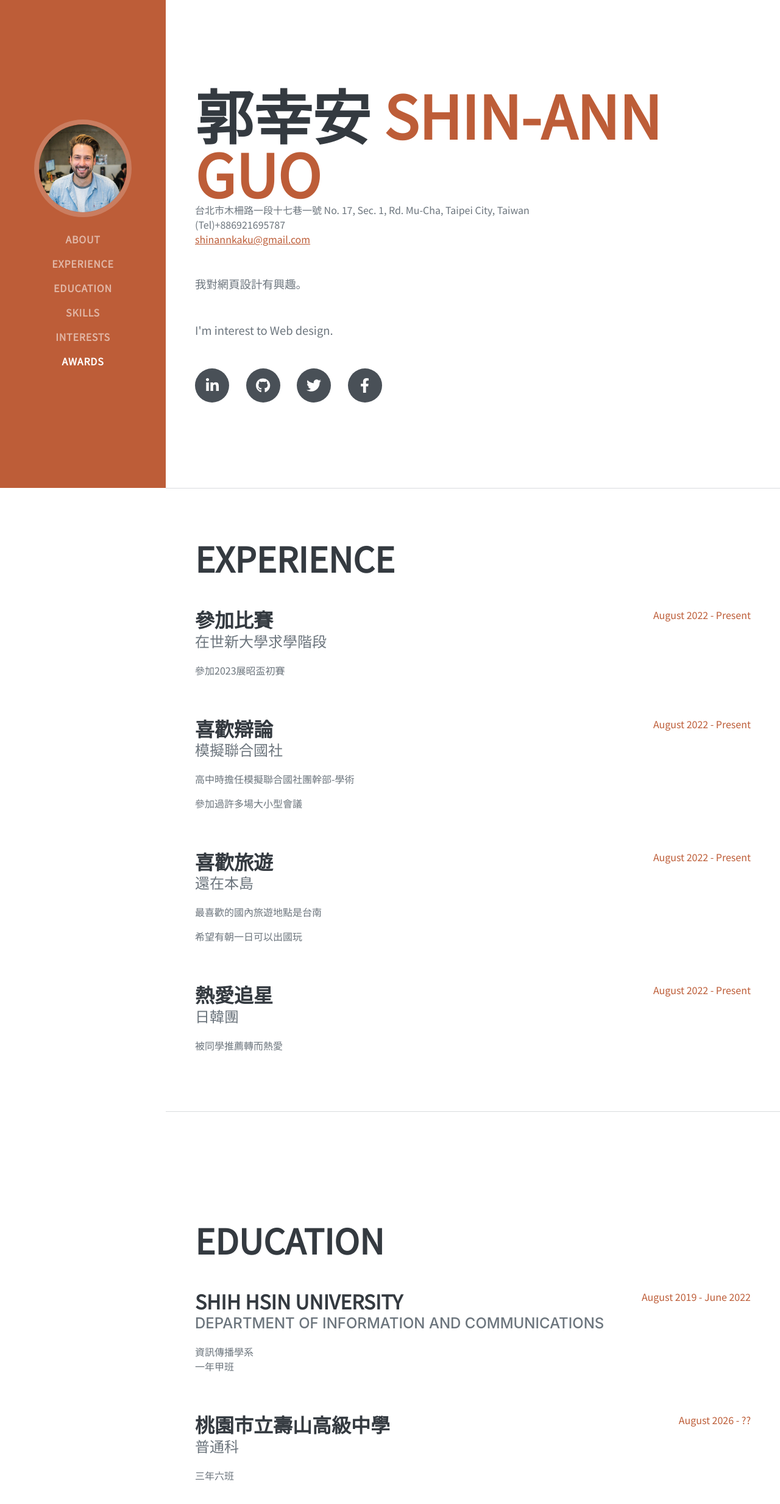
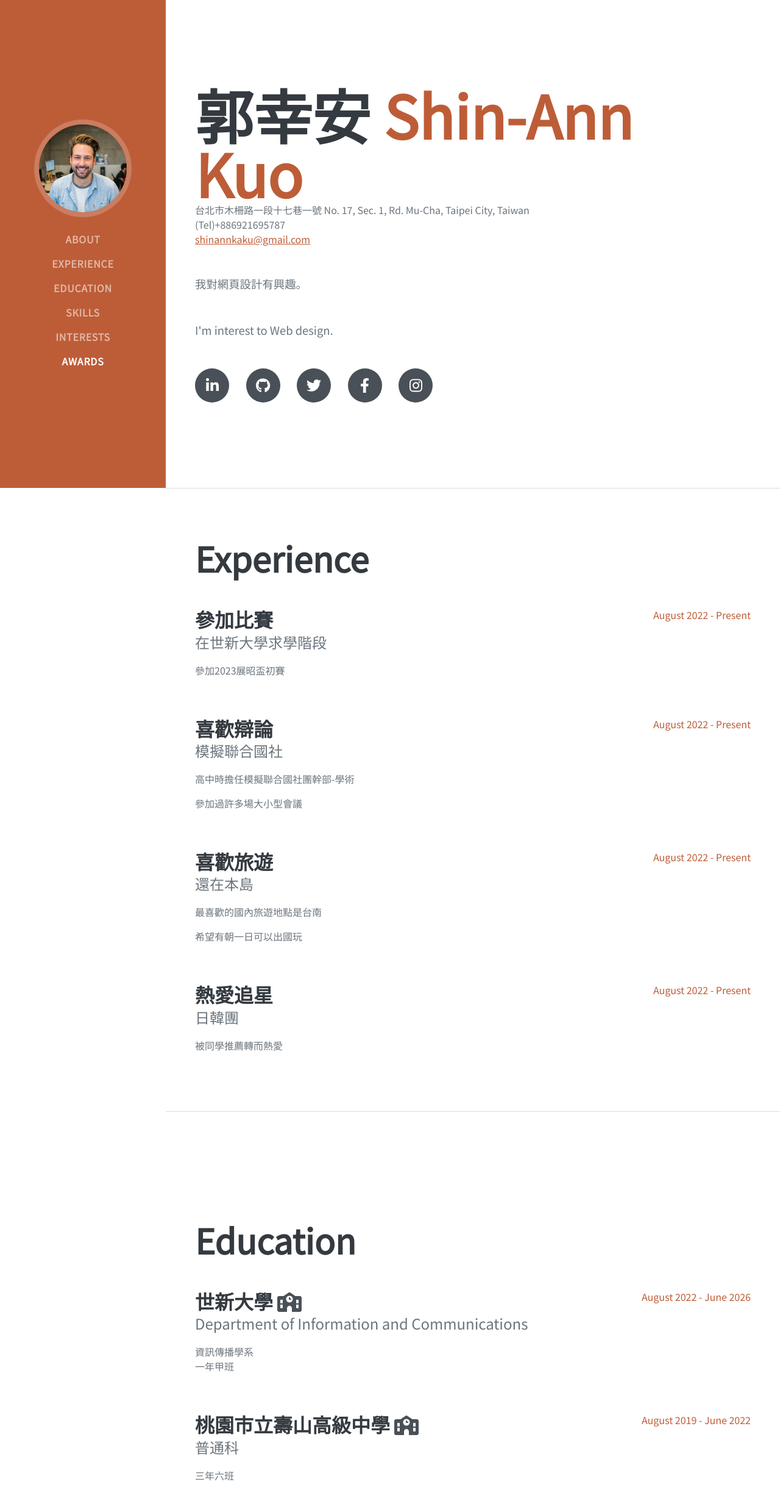
Before and after one commit to shinannkaku/shinannkaku.github.io, a plain HTML site: page index.html in a window 1280 px wide. Shown: the top 2466 px of the page at 61% size. Drawn offline with nearby package versions, Linux system fonts and the light colour scheme; a web font is replaced by a local one.

Commit message:
網站之連結

```diff
--- a/css/my_styles.css
+++ b/css/my_styles.css
@@ -4,4 +4,17 @@ font-family: 'Noto Sans TC',sans-serif;
 
 h1,h2,h3,h4,h5,h6,h1,h2,h3,h4,h5,h6{
 font-family: 'Noto Sans TC',sans-serif;
+text-transform: none;
 }
+
+.subheading{
+    font-family: 'Noto Sans TC', sans-serif;
+    text-transform: none;
+}
+.expedu_icon {
+    color: #495057;
+}
+.expedu_icon:hover {
+    background-color: #495057;
+    color: #da92aa;
+}
--- a/index.html
+++ b/index.html
@@ -8,7 +8,7 @@
         <title>郭幸安的個人網站</title>
         <link rel="icon" type="image/x-icon" href="assets/img/favicon.ico" />
         <!-- Font Awesome icons (free version)-->
-        <script src="https://use.fontawesome.com/releases/v6.1.0/js/all.js" crossorigin="anonymous"></script>
+        <script src="https://use.fontawesome.com/releases/v6.3.0/js/all.js" crossorigin="anonymous"></script>
         <!-- Google fonts-->
         <link rel="preconnect" href="https://fonts.googleapis.com">
 <link rel="preconnect" href="https://fonts.gstatic.com" crossorigin>
@@ -46,7 +46,7 @@
                 <div class="resume-section-content">
                     <h1 class="mb-0">
                         郭幸安
-                        <span class="text-primary">Shin-Ann Guo</span>
+                        <span class="text-primary">Shin-Ann Kuo</span>
                     </h1>
                     <div class="text-transform: none,subheading mb-5">
                         台北市木柵路一段十七巷一號 No. 17, Sec. 1, Rd. Mu-Cha, Taipei City, Taiwan<br />
@@ -57,10 +57,11 @@
                     <p class="lead mb-5">我對網頁設計有興趣。</p>
                     <p class="lead mb-5">I'm interest to Web design.</p>
                     <div class="social-icons">
-                        <a class="social-icon" href="#!"><i class="fab fa-linkedin-in"></i></a>
-                        <a class="social-icon" href="#!"><i class="fab fa-github"></i></a>
-                        <a class="social-icon" href="#!"><i class="fab fa-twitter"></i></a>
-                        <a class="social-icon" href="#!"><i class="fab fa-facebook-f"></i></a>
+                        <a class="social-icon" href="https://www.linkedin.com/in/%E5%B9%B8%E5%AE%89-%E9%83%AD-714a75269/"><i class="fab fa-linkedin-in"></i></a>
+                        <a class="social-icon" href="https://shinannkaku.github.io/"><i class="fab fa-github"></i></a>
+                        <a class="social-icon" href="https://twitter.com/Ann_xqqqqx"><i class="fab fa-twitter"></i></a>
+                        <a class="social-icon" href="https://www.facebook.com/profile.php?id=100012498162497"><i class="fab fa-facebook-f"></i></a>
+                        <a class="social-icon" href="https://www.instagram.com/xing_ann_/?hl=zh-tw"><i class="fa-brands fa-instagram"></i></a>
                     </div>
                 </div>
             </section>
@@ -113,20 +114,24 @@
                     <h2 class="mb-5">Education</h2>
                     <div class="d-flex flex-column flex-md-row justify-content-between mb-5">
                         <div class="flex-grow-1">
-                            <h3 class="mb-0">Shih Hsin University</h3>
+                            <h3 class="mb-0">世新大學
+                                <a target="_blank" class="expedu_icon" a href="http://ics.wp.shu.edu.tw/"><i class="fa-solid fa-school"></i></a>
+                            </h3>
                             <div class="subheading mb-3">Department of Information and Communications</div>
                             <div>資訊傳播學系</div>
                             <p>一年甲班</p>
                         </div>
-                        <div class="flex-shrink-0"><span class="text-primary">August 2019 - June 2022</span></div>
+                        <div class="flex-shrink-0"><span class="text-primary">August 2022 - June 2026</span></div>
                     </div>
                     <div class="d-flex flex-column flex-md-row justify-content-between">
                         <div class="flex-grow-1">
-                            <h3 class="mb-0">桃園市立壽山高級中學</h3>
+                            <h3 class="mb-0">桃園市立壽山高級中學
+                                <a target="_blank" class="expedu_icon" a href="http://www.sssh.tyc.edu.tw/bin/home.php"><i class="fa-solid fa-school"></i></a>
+                            </h3>
                             <div class="subheading mb-3">普通科</div>
                             <p>三年六班</p>
                         </div>
-                        <div class="flex-shrink-0"><span class="text-primary">August 2026 - ??</span></div>
+                        <div class="flex-shrink-0"><span class="text-primary">August 2019 - June 2022</span></div>
                     </div>
                 </div>
             </section>
```
